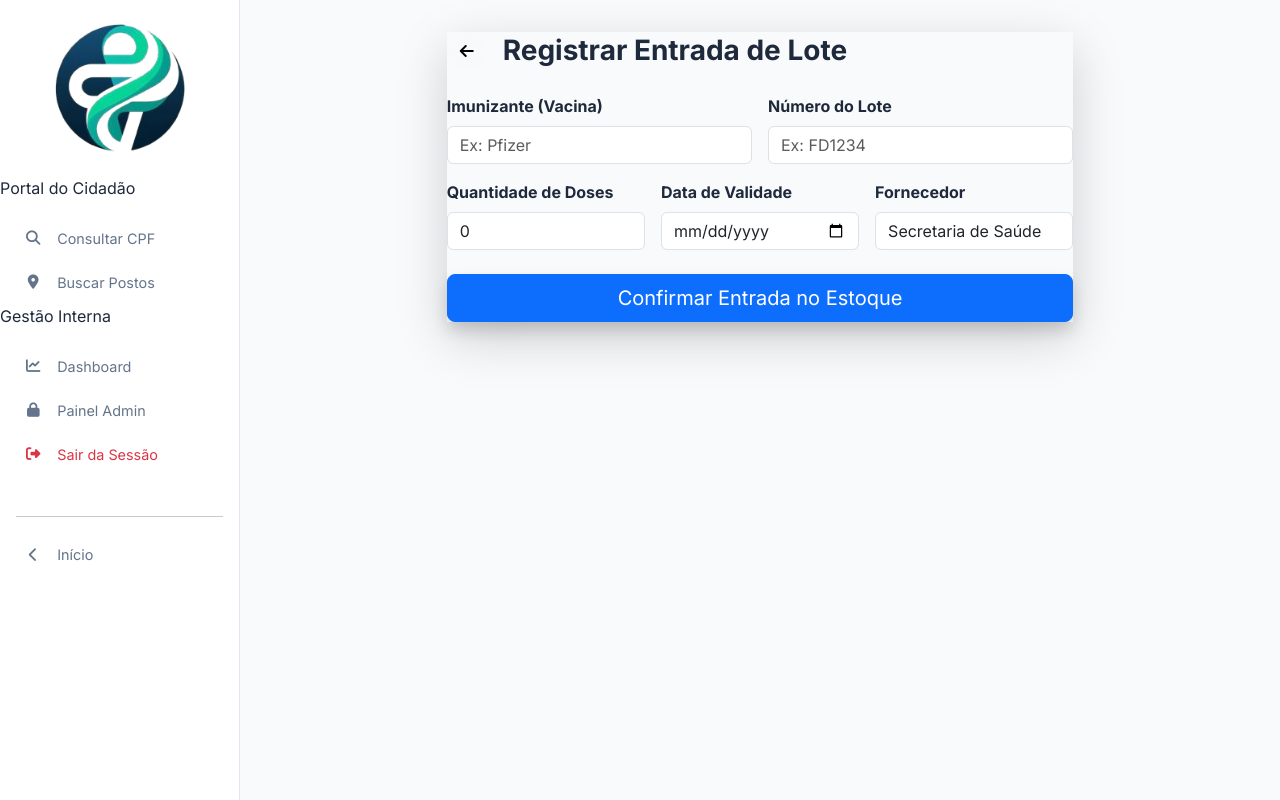
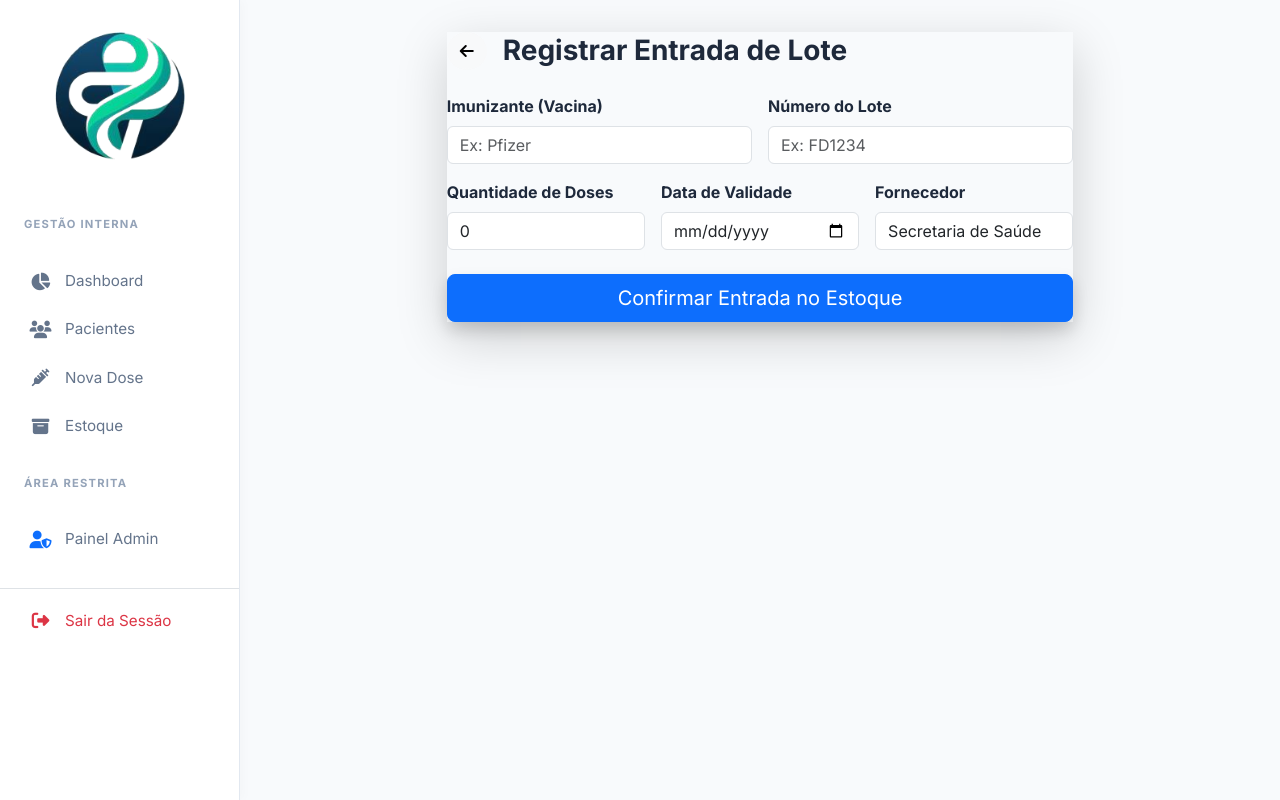
Before and after one commit to jvtrem7/sistema-vacina, a Django app: page /estoque/novo/ in a window 1280 px wide. Run offline with Django 5.2, Linux system fonts and the light colour scheme; the visitor is signed in with stand-in values (Sample User, id 1).

Commit message:
ajustando BOTAO ADMIN

```diff
--- a/vacinas/templates/vacinas/base.html
+++ b/vacinas/templates/vacinas/base.html
@@ -22,34 +22,49 @@
         color: #1e293b;
     }
 
-    /* --- SIDEBAR DESKTOP (MANTIDA PERFEITA) --- */
+    /* --- SIDEBAR DESKTOP --- */
     .sidebar {
         background: #ffffff; height: 100vh; position: fixed;
         top: 0; left: 0; width: var(--sidebar-width); z-index: 1000;
         border-right: 1px solid #e2e8f0; display: flex; flex-direction: column;
+        box-shadow: 4px 0 10px rgba(0,0,0,0.02);
     }
-    .logo-container { padding: 1.5rem 1rem; text-align: center; }
+    .logo-container { padding: 2rem 1rem; text-align: center; }
     .logo-img { width: 100%; max-width: 130px; height: auto; }
+
+    .menu-header {
+        padding: 1.5rem 1.5rem 0.5rem;
+        text-transform: uppercase;
+        font-size: 0.7rem;
+        font-weight: 700;
+        color: #94a3b8;
+        letter-spacing: 1.2px;
+    }
+
     .nav-link {
-        padding: 0.7rem 1.2rem; color: #64748b; display: flex !important;
-        align-items: center; text-decoration: none; font-weight: 500; font-size: 0.9rem;
+        padding: 0.8rem 1.5rem;
+        color: #64748b;
+        display: flex !important;
+        align-items: center;
+        text-decoration: none;
+        font-weight: 500;
+        font-size: 0.95rem;
+        transition: all 0.2s ease;
+        border-left: 4px solid transparent;
     }
-    .nav-link i { width: 28px; text-align: center; margin-right: 10px; }
-    .nav-link:hover, .nav-link.active { background: #eff6ff; color: var(--primary-color); border-right: 4px solid var(--primary-color); }
+    .nav-link i { width: 25px; font-size: 1.1rem; margin-right: 12px; text-align: center; }
+
+    .nav-link:hover { background: #f8fafc; color: var(--primary-color); }
+    .nav-link.active { background: #eff6ff; color: var(--primary-color); border-left: 4px solid var(--primary-color); font-weight: 600; }
+
     .main-content { margin-left: var(--sidebar-width); padding: 2rem; width: calc(100% - var(--sidebar-width)); min-height: 100vh; }
 
-    /* --- MOBILE REESTILIZADO (LIMPO & SEM POLUIÇÃO) --- */
+    /* --- MOBILE REESTILIZADO --- */
     @media (max-width: 991px) {
         body { background-color: #ffffff; }
         .sidebar { display: none !important; }
         .main-content { margin-left: 0; width: 100%; padding: 1.2rem; padding-bottom: 120px; }
 
-        /* Saudação Apple Style */
-        .mobile-header { display: block !important; margin: 1rem 0 2rem 0; }
-        .mobile-header h1 { font-weight: 700; font-size: 1.6rem; letter-spacing: -0.5px; margin-bottom: 2px; }
-        .mobile-header p { color: #86868b; font-size: 0.95rem; }
-
-        /* Navegação Flutuante de Vidro */
         .mobile-app-nav {
             display: flex !important; position: fixed; bottom: 30px; left: 50%;
             transform: translateX(-50%); width: 90%; max-width: 380px;
@@ -60,33 +75,9 @@
         }
         .mobile-app-nav a { color: #86868b; font-size: 1.3rem; padding: 10px; text-decoration: none; transition: 0.3s; }
         .mobile-app-nav a.active { color: var(--primary-color); transform: translateY(-2px); }
-
-        /* BOTÃO COLAPSO LIMPO */
-        .btn-collapse-clean {
-            background: #f1f5f9; color: #475569; border: none; padding: 15px 20px;
-            border-radius: 18px; width: 100%; text-align: left; display: flex;
-            justify-content: space-between; align-items: center; font-weight: 600;
     }
 
-        /* TRANSFORMAÇÃO DE TABELA EM CARDS (FIM DO ARRASTAR) */
-        .table-responsive { border: none !important; }
-        .table-mobile-cards thead { display: none; }
-        .table-mobile-cards, .table-mobile-cards tbody, .table-mobile-cards tr, .table-mobile-cards td { display: block; width: 100%; }
-        .table-mobile-cards tr {
-            margin-bottom: 12px; background: #f8fafc; border-radius: 15px;
-            padding: 12px; border: 1px solid #f1f5f9;
-        }
-        .table-mobile-cards td {
-            text-align: right; padding: 8px 10px; position: relative;
-            border: none; font-size: 0.9rem;
-        }
-        .table-mobile-cards td::before {
-            content: attr(data-label); position: absolute; left: 10px;
-            font-weight: 700; color: #94a3b8; font-size: 0.8rem; text-transform: uppercase;
-        }
-    }
-
-    .mobile-header, .mobile-app-nav { display: none; }
+    .mobile-app-nav { display: none; }
 </style>
 </head>
 <body>
@@ -96,43 +87,57 @@
         <div class="logo-container">
             <img src="{% static 'vacinas/easyvacc.png' %}" alt="easyvacc" class="logo-img">
         </div>
+
         <nav class="nav flex-column">
-    <!-- Links do Portal (Sempre Visíveis) -->
+            <!-- PORTAL DO CIDADÃO (Mostra se não estiver no dashboard ou se for anônimo) -->
+            {% if "/caderneta/" in request.path or "/postos/" in request.path or not user.is_authenticated %}
                 <p class="menu-header">Portal do Cidadão</p>
                 <a class="nav-link {% if 'caderneta' in request.path %}active{% endif %}" href="{% url 'caderneta_paciente' %}">
-        <i class="fas fa-search"></i> <span>Consultar CPF</span>
+                    <i class="fa-solid fa-address-card"></i> <span>Consultar CPF</span>
                 </a>
                 <a class="nav-link {% if 'postos' in request.path %}active{% endif %}" href="{% url 'busca_postos' %}">
-        <i class="fas fa-map-marker-alt"></i> <span>Buscar Postos</span>
+                    <i class="fa-solid fa-location-dot"></i> <span>Buscar Postos</span>
                 </a>
 
-    <!-- Links de Gestão (Sempre Visíveis) -->
+                <div class="mt-auto mb-4">
+                    <hr class="mx-3 opacity-10">
+                    <a class="nav-link" href="{% url 'index_escolha' %}">
+                        <i class="fa-solid fa-chevron-left"></i> <span>Início</span>
+                    </a>
+                </div>
+
+            <!-- PAINEL DE GESTÃO (Mostra para usuários logados) -->
+            {% else %}
                 <p class="menu-header">Gestão Interna</p>
-    <a class="nav-link" href="{% url 'home' %}">
-        <i class="fas fa-chart-line"></i> <span>Dashboard</span>
+                <a class="nav-link {% if request.resolver_match.url_name == 'home' %}active{% endif %}" href="{% url 'home' %}">
+                    <i class="fa-solid fa-chart-pie"></i> <span>Dashboard</span>
                 </a>
-    <a class="nav-link" href="/admin">
-        <i class="fas fa-lock"></i> <span>Painel Admin</span>
+                <a class="nav-link {% if request.resolver_match.url_name == 'listar_pacientes' %}active{% endif %}" href="{% url 'listar_pacientes' %}">
+                    <i class="fa-solid fa-users"></i> <span>Pacientes</span>
+                </a>
+                <a class="nav-link {% if request.resolver_match.url_name == 'registrar_dose' %}active{% endif %}" href="{% url 'registrar_dose' %}">
+                    <i class="fa-solid fa-syringe"></i> <span>Nova Dose</span>
+                </a>
+                <a class="nav-link {% if request.resolver_match.url_name == 'listar_estoque' %}active{% endif %}" href="{% url 'listar_estoque' %}">
+                    <i class="fa-solid fa-box-archive"></i> <span>Estoque</span>
                 </a>
 
-    <!-- Link de Sair (Só aparece se estiver logado) -->
-    {% if user.is_authenticated %}
-        <a class="nav-link text-danger mt-auto" href="#" onclick="event.preventDefault(); document.getElementById('logout-form').submit();">
-            <i class="fas fa-sign-out-alt"></i> <span>Sair da Sessão</span>
+                <p class="menu-header">Área Restrita</p>
+                <!-- BOTAO ADMIN RECUPERADO -->
+                <a class="nav-link" href="/admin">
+                    <i class="fa-solid fa-user-shield text-primary"></i> <span>Painel Admin</span>
                 </a>
-    {% endif %}
 
-    <div class="mt-4">
-        <hr class="mx-3 opacity-10">
-        <a class="nav-link" href="{% url 'index_escolha' %}">
-            <i class="fas fa-chevron-left"></i> <span>Início</span>
+                <div class="mt-4 border-top pt-2">
+                    <a class="nav-link text-danger" href="#" onclick="event.preventDefault(); document.getElementById('logout-form').submit();">
+                        <i class="fa-solid fa-right-from-bracket"></i> <span>Sair da Sessão</span>
                     </a>
                 </div>
+            {% endif %}
         </nav>
     </div>
 
     <div class="main-content">
-
         <div class="container-fluid">
             {% block content %}{% endblock %}
         </div>
@@ -140,27 +145,21 @@
 
     <form id="logout-form" action="{% url 'logout' %}" method="post" style="display: none;">{% csrf_token %}</form>
 
+    <!-- NAVEGAÇÃO MOBILE -->
     <div class="mobile-app-nav">
         {% if user.is_authenticated and "/caderneta/" not in request.path and "/postos/" not in request.path %}
-        <!-- Menu Admin Mobile -->
             <a href="{% url 'home' %}" class="{% if request.resolver_match.url_name == 'home' %}active{% endif %}"><i class="fa-solid fa-house-chimney"></i></a>
             <a href="{% url 'listar_pacientes' %}" class="{% if request.resolver_match.url_name == 'listar_pacientes' %}active{% endif %}"><i class="fa-solid fa-user-group"></i></a>
-        <a href="{% url 'registrar_dose' %}" class="{% if request.resolver_match.url_name == 'registrar_dose' %}active{% endif %}"><i class="fa-solid fa-circle-plus"></i></a>
             <a href="/admin"><i class="fa-solid fa-user-lock"></i></a>
-        <!-- Botão Sair no Mobile -->
-        <a href="#" onclick="event.preventDefault(); document.getElementById('logout-form').submit();" class="text-danger">
-            <i class="fa-solid fa-right-from-bracket"></i>
-        </a>
+            <a href="#" onclick="event.preventDefault(); document.getElementById('logout-form').submit();" class="text-danger"><i class="fa-solid fa-power-off"></i></a>
         {% else %}
-        <!-- Menu Portal Mobile -->
             <a href="{% url 'index_escolha' %}"><i class="fa-solid fa-house"></i></a>
             <a href="{% url 'caderneta_paciente' %}" class="{% if 'caderneta' in request.path %}active{% endif %}"><i class="fa-solid fa-address-card"></i></a>
             <a href="{% url 'busca_postos' %}" class="{% if 'postos' in request.path %}active{% endif %}"><i class="fa-solid fa-location-dot"></i></a>
-
-        <!-- Botão Voltar no Mobile -->
             <a href="{% url 'index_escolha' %}"><i class="fa-solid fa-arrow-left"></i></a>
         {% endif %}
     </div>
+
     <script src="https://cdn.jsdelivr.net/npm/bootstrap@5.3.0/dist/js/bootstrap.bundle.min.js"></script>
 </body>
 </html>
```
Lines whose indentation alone changed are shown as unchanged.
